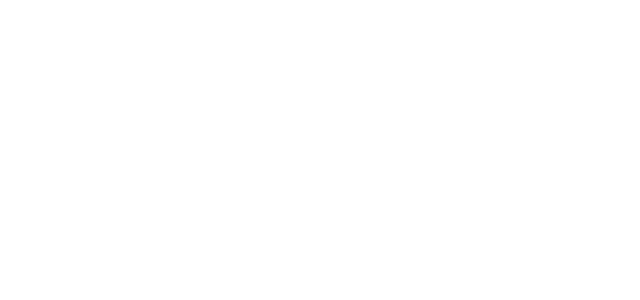
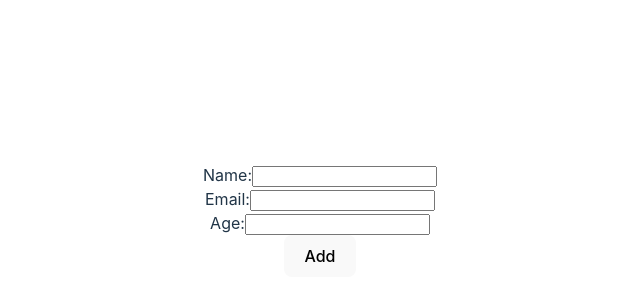
Before and after one commit to Suman-89/WebSkitters_React_Class, a React (Vite) app in the folder new_project/New React Project/: page / in a window 1280 px wide. Shown: the part 180-480 px from the top of the page, without its empty margins (320-960 px from the left). Built offline with nearby package versions, Linux system fonts and the light colour scheme.

Commit message:
onchange_final

```diff
--- a/new_project/New React Project/src/useState/userList.jsx
+++ b/new_project/New React Project/src/useState/userList.jsx
@@ -1,20 +1,57 @@
-// import React, { useState } from "react";
+import React, { useState } from "react";
 
 export default function UserList() {
-    // const [userDetails, setUserDetails] = useState(
-    //     {
-    //         Name:'',
-    //         Address:'',
-    //         Phone:''
-    //     });
+  const [formData, setFormData] = useState({
+    Name: "",
+    Address: "",
+    Phone: "",
+  });
 
-    // const handleChange = (param) =>{
+  const handleChange = (param) =>{
+    param.target.value;
 
-    //     setUserDetails()
-    // }
+  }
+  const handleAdd = (param) => {
+    param.target.value;
+  };
   return (
     <>
-
+      <form action="">
+        <label>
+          Name:
+          <input
+            type="text"
+            name="name"
+            value={formData.name}
+            onChange={handleChange}
+            required
+          />
+        </label>
+        <br />
+        <label>
+          Email:
+          <input
+            type="email"
+            name="email"
+            value={formData.email}
+            onChange={handleChange}
+            required
+          />
+        </label>
+        <br />
+        <label>
+          Age:
+          <input
+            type="number"
+            name="age"
+            value={formData.age}
+            onChange={handleChange}
+            required
+          />
+        </label>
+        <br />
+        <button onClick={handleAdd}>Add</button>
+      </form>
     </>
   );
 }
```
